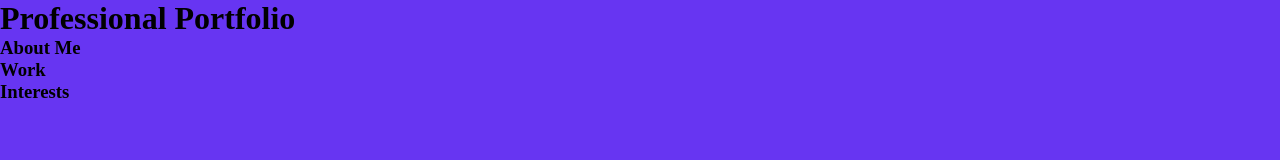
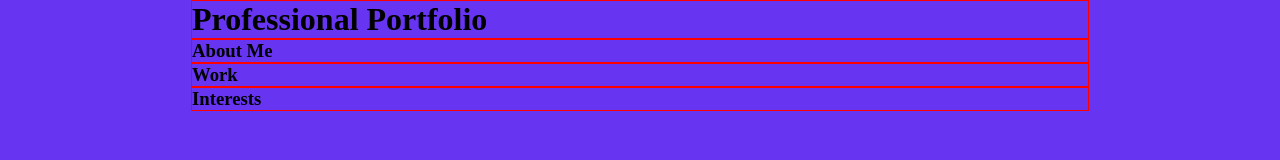
Before and after one commit to 20rp/my-site, a website built with Vite: page index.html in a window 1280 px wide. Built offline with nearby package versions, Linux system fonts and the light colour scheme.

```diff
--- a/index.html
+++ b/index.html
@@ -7,13 +7,17 @@
     <title>Professional Portfolio</title>
   </head>
   <body>
-    <div>
+    <div class="containers">
       <h1 class="heading">Professional Portfolio</h1>
     </div>
-    <div>
+    <div class="containers">
       <h3 class="heading">About Me</h3>
     </div>
-    <div><h3 class="heading">Work</h3></div>
-    <div><h3 class="heading">Interests</h3></div>
+    <div class="containers">
+      <h3 class="heading">Work</h3>
+    </div>
+    <div class="containers">
+      <h3 class="heading">Interests</h3>
+    </div>
   </body>
 </html>
--- a/style.css
+++ b/style.css
@@ -7,6 +7,12 @@
 }
 
 .heading {
-  display: flexbox;
   width: 100%;
 }
+
+.containers {
+  border: 1px solid red;
+  width: 70%;
+  height: 80%;
+  display: inline-flexbox;
+}
```
Also changed, not shown: pages/about.html (added), pages/interests.html (added), pages/work.html (added).
